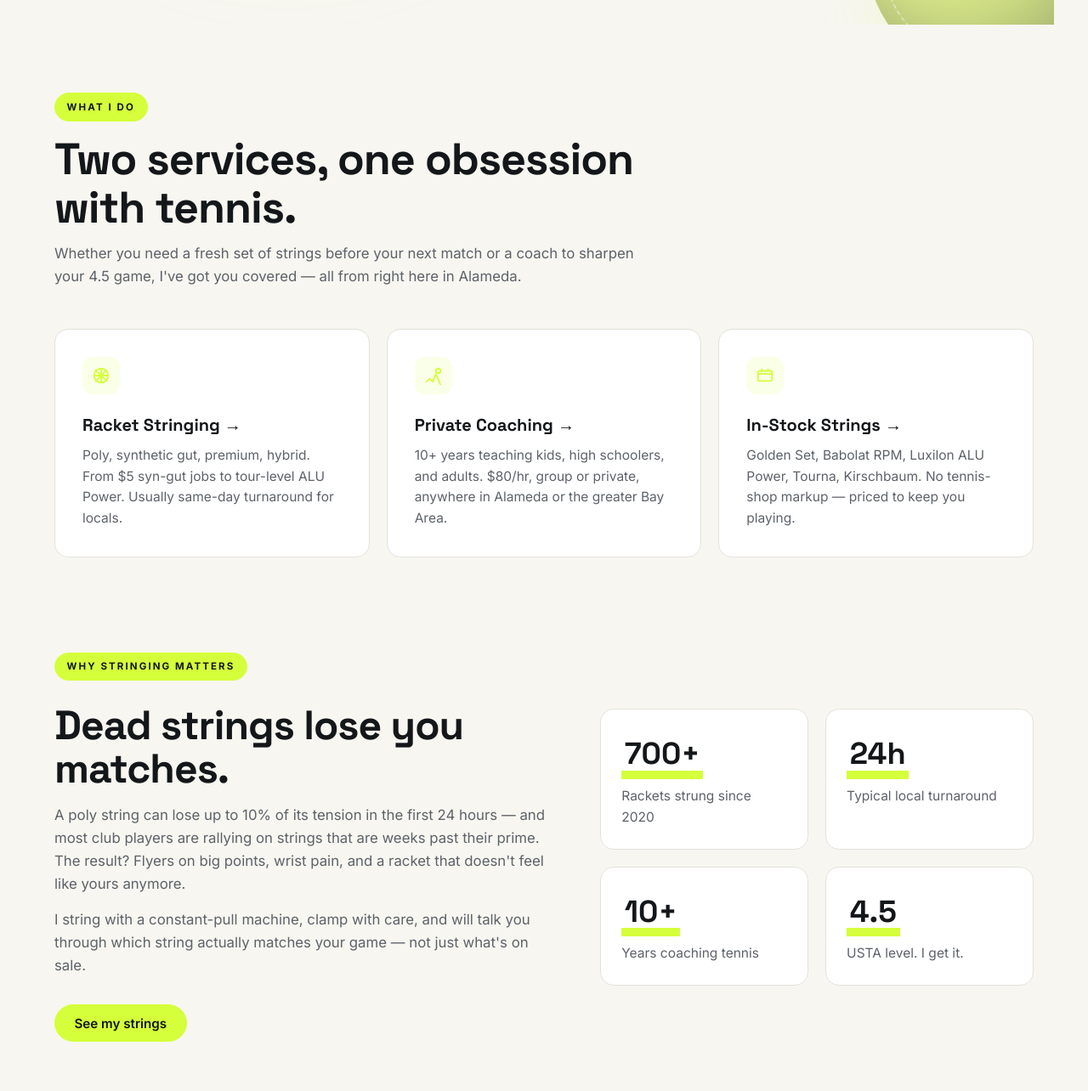
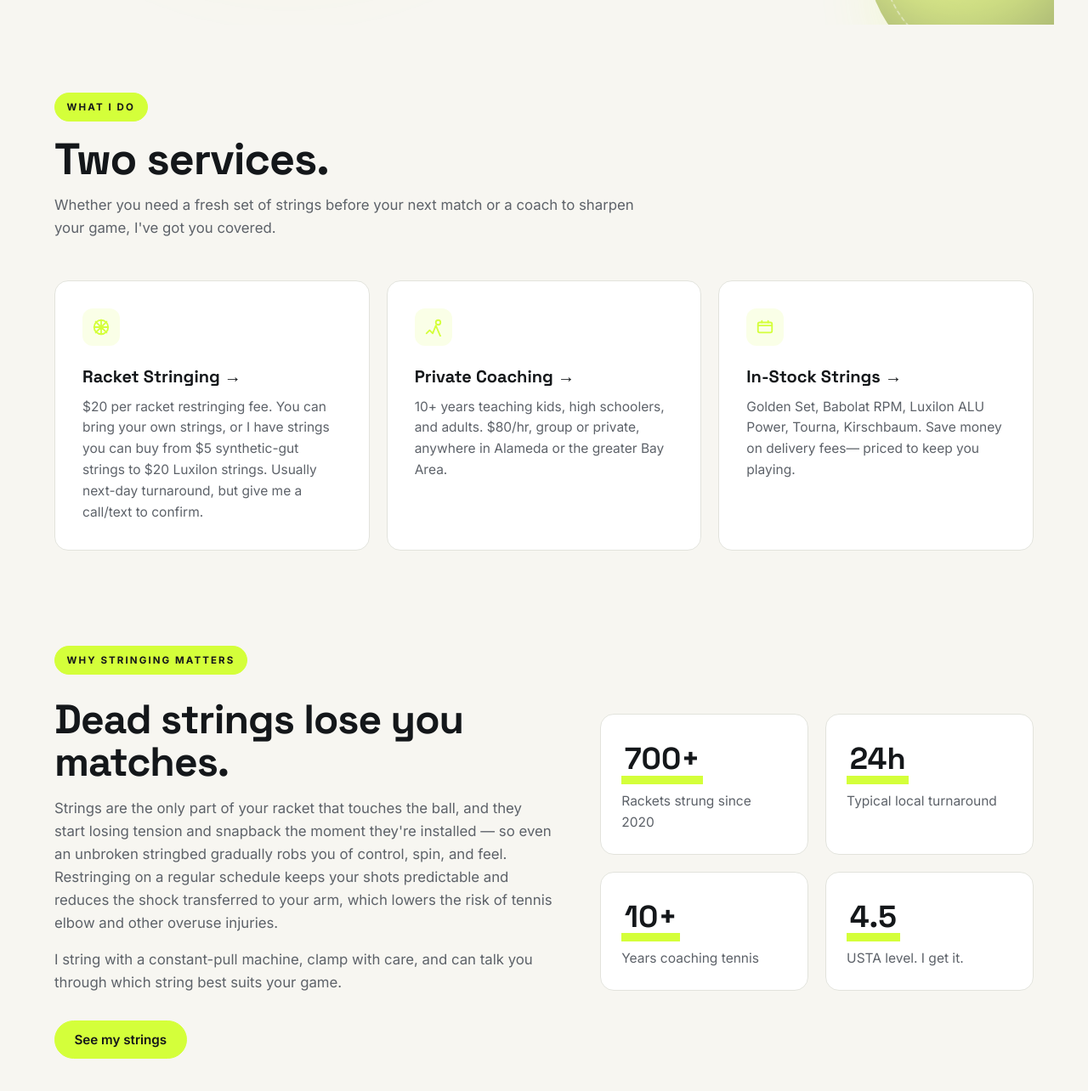
Before and after one commit to Vadream42/alameda-racket-stringing, a plain HTML site: page index.html in a window 1280 px wide. Shown: the part 722-2006 px from the top of the page at 85% size. Drawn offline with Linux system fonts and the light colour scheme.

Commit message:
updated wording on home page

```diff
--- a/index.html
+++ b/index.html
@@ -38,7 +38,7 @@
 
     <p class="kicker">Alameda, CA · 700+ rackets strung</p>
     <h1 class="display">Your racket.<br>Strung <span class="accent">right.</span></h1>
-    <p class="lede">Fast, local tennis stringing from a player who breaks strings biweekly. Pro-level strings, honest prices, and none of the tennis-shop markup — because Alameda deserves its own stringer.</p>
+    <p class="lede">Fast, local tennis stringing from a player who breaks strings biweekly. Great strings that I've personally used, good prices, and quick turnaround — right here in Alameda.</p>
     <div class="btn-row">
       <a href="stringing.html" class="btn btn-primary">Browse Strings &amp; Pricing</a>
       <a href="coaching.html" class="btn btn-ghost">See Coaching</a>
@@ -50,8 +50,8 @@
     <div class="container">
       <div class="section-header">
         <span class="eyebrow">What I do</span>
-        <h2>Two services, one obsession with tennis.</h2>
-        <p>Whether you need a fresh set of strings before your next match or a coach to sharpen your 4.5 game, I've got you covered — all from right here in Alameda.</p>
+        <h2>Two services.</h2>
+        <p>Whether you need a fresh set of strings before your next match or a coach to sharpen your game, I've got you covered.</p>
       </div>
 
       <div class="feature-grid">
@@ -60,7 +60,7 @@
             <svg width="22" height="22" viewBox="0 0 24 24" fill="none" stroke="currentColor" stroke-width="2" stroke-linecap="round" stroke-linejoin="round"><circle cx="12" cy="12" r="9"/><path d="M3 12h18M12 3v18M5 5l14 14M19 5L5 19"/></svg>
           </div>
           <h3>Racket Stringing →</h3>
-          <p>Poly, synthetic gut, premium, hybrid. From $5 syn-gut jobs to tour-level ALU Power. Usually same-day turnaround for locals.</p>
+          <p>$20 per racket restringing fee. You can bring your own strings, or I have strings you can buy from $5 synthetic-gut strings to $20 Luxilon strings. Usually next-day turnaround, but give me a call/text to confirm.</p>
         </a>
 
         <a href="coaching.html" class="feature-card">
@@ -76,7 +76,7 @@
             <svg width="22" height="22" viewBox="0 0 24 24" fill="none" stroke="currentColor" stroke-width="2" stroke-linecap="round" stroke-linejoin="round"><rect x="3" y="6" width="18" height="13" rx="2"/><path d="M3 10h18M8 6V4m8 2V4"/></svg>
           </div>
           <h3>In-Stock Strings →</h3>
-          <p>Golden Set, Babolat RPM, Luxilon ALU Power, Tourna, Kirschbaum. No tennis-shop markup — priced to keep you playing.</p>
+          <p>Golden Set, Babolat RPM, Luxilon ALU Power, Tourna, Kirschbaum. Save money on delivery fees— priced to keep you playing.</p>
         </a>
       </div>
     </div>
@@ -89,8 +89,8 @@
         <div>
           <span class="eyebrow">Why stringing matters</span>
           <h2 class="display" style="font-size:clamp(1.9rem,4.5vw,3rem);margin:0.75rem 0 1rem;">Dead strings lose you matches.</h2>
-          <p class="muted" style="font-size:1.05rem;margin-bottom:1rem;">A poly string can lose up to 10% of its tension in the first 24 hours — and most club players are rallying on strings that are weeks past their prime. The result? Flyers on big points, wrist pain, and a racket that doesn't feel like yours anymore.</p>
-          <p class="muted" style="font-size:1.05rem;">I string with a constant-pull machine, clamp with care, and will talk you through which string actually matches your game — not just what's on sale.</p>
+          <p class="muted" style="font-size:1.05rem;margin-bottom:1rem;">Strings are the only part of your racket that touches the ball, and they start losing tension and snapback the moment they're installed — so even an unbroken stringbed gradually robs you of control, spin, and feel. Restringing on a regular schedule keeps your shots predictable and reduces the shock transferred to your arm, which lowers the risk of tennis elbow and other overuse injuries.</p>
+          <p class="muted" style="font-size:1.05rem;">I string with a constant-pull machine, clamp with care, and can talk you through which string best suits your game.</p>
           <div class="btn-row">
             <a href="stringing.html" class="btn btn-primary">See my strings</a>
           </div>
```
